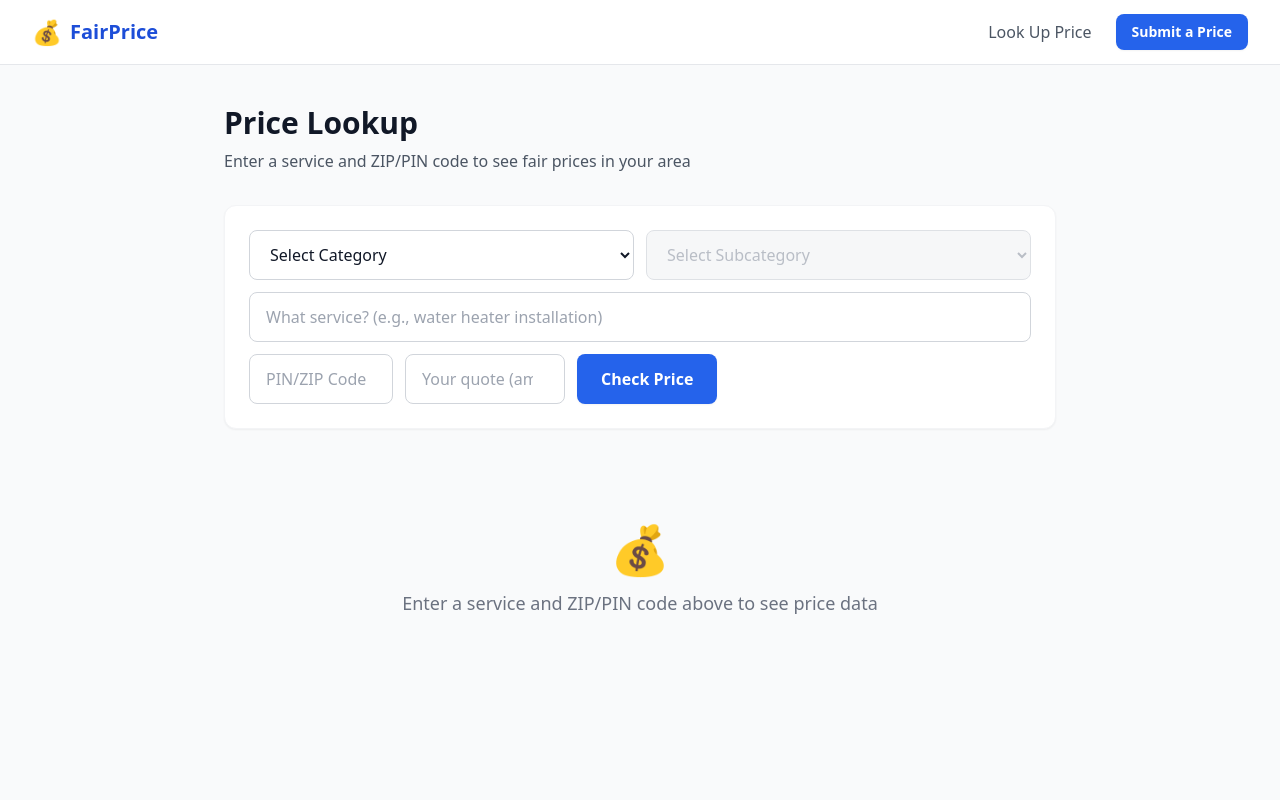
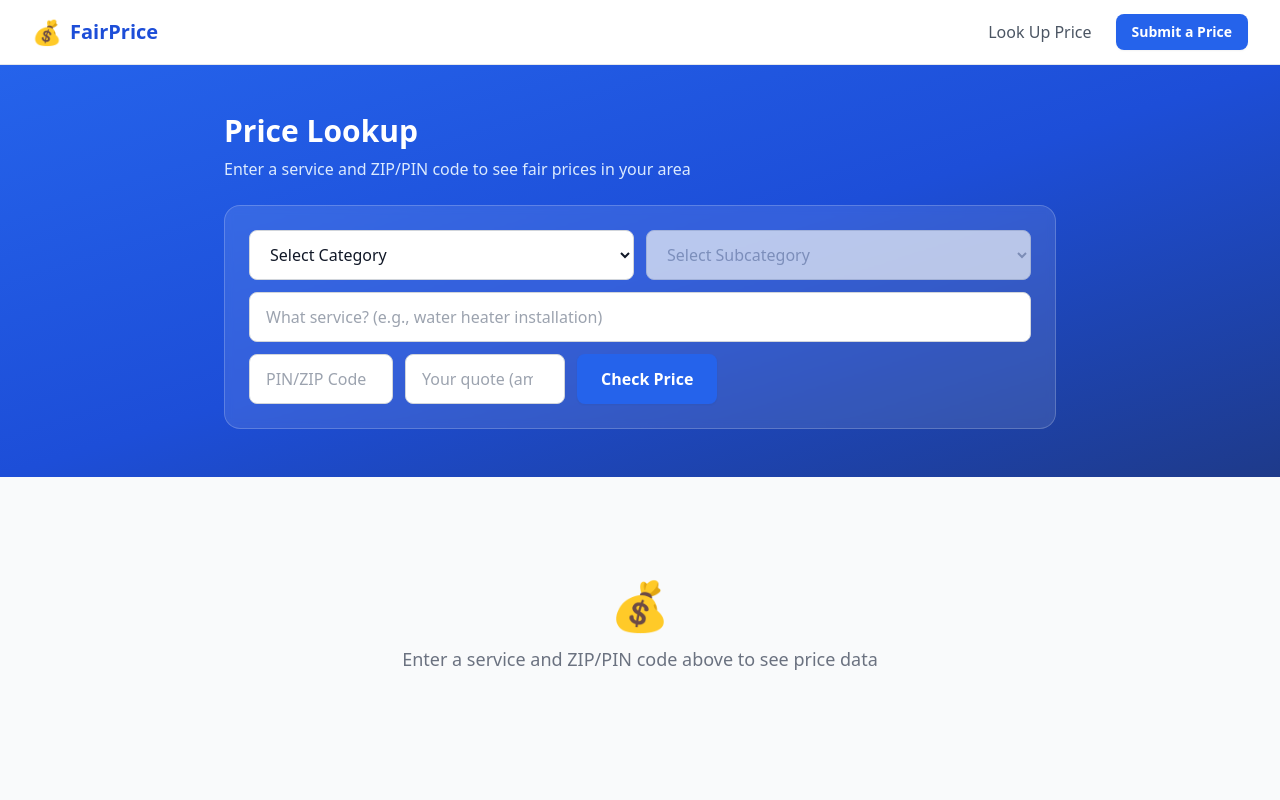
Before and after one commit to satyaroy-git/FairPrice, a Next.js app: page /lookup in a window 1280 px wide. Shown: the top 800 px of the page. Built offline with nearby package versions, Linux system fonts and the light colour scheme.

Commit message:
fix: consistent blue gradient header across all pages
- Lookup page now has matching blue gradient header with search bar
- Submit page has matching blue gradient header
- Consistent visual transition from homepage to inner pages
- Search bar on lookup page has glass-morphism style matching homepage

```diff
--- a/src/app/lookup/page.tsx
+++ b/src/app/lookup/page.tsx
@@ -171,11 +171,13 @@ function LookupContent() {
   };
 
   return (
-    <div className="max-w-4xl mx-auto px-4 sm:px-6 lg:px-8 py-10">
-      <h1 className="text-3xl font-bold text-gray-900 mb-2">Price Lookup</h1>
-      <p className="text-gray-600 mb-8">Enter a service and ZIP/PIN code to see fair prices in your area</p>
-
-      <div className="card mb-8">
+    <div>
+      {/* Header matching homepage gradient */}
+      <section className="bg-gradient-to-br from-blue-600 via-blue-700 to-blue-900 text-white py-12">
+        <div className="max-w-4xl mx-auto px-4 sm:px-6 lg:px-8">
+          <h1 className="text-3xl font-bold mb-2">Price Lookup</h1>
+          <p className="text-blue-100 mb-6">Enter a service and ZIP/PIN code to see fair prices in your area</p>
+          <div className="bg-white/10 backdrop-blur-sm rounded-2xl p-6 border border-white/20">
             <SearchBar
               onSearch={handleSearch}
               initialService={serviceParam}
@@ -186,6 +188,10 @@ function LookupContent() {
               initialSubcategory={subcategoryParam}
             />
           </div>
+        </div>
+      </section>
+
+      <div className="max-w-4xl mx-auto px-4 sm:px-6 lg:px-8 py-10">
 
       {/* Search limit reached */}
       {searchLimitReached && (
@@ -478,6 +484,7 @@ function LookupContent() {
         </div>
       )}
       </div>
+    </div>
   );
 }
 
--- a/src/app/submit/page.tsx
+++ b/src/app/submit/page.tsx
@@ -184,11 +184,18 @@ export default function SubmitPage() {
   };
 
   return (
-    <div className="max-w-2xl mx-auto px-4 sm:px-6 lg:px-8 py-10">
-      <h1 className="text-3xl font-bold text-gray-900 mb-2">Submit a Price</h1>
-      <p className="text-gray-600 mb-8">
-        Help others get fair prices by sharing what you paid. All submissions are anonymous.
-      </p>
+    <div>
+      {/* Header matching homepage gradient */}
+      <section className="bg-gradient-to-br from-blue-600 via-blue-700 to-blue-900 text-white py-12">
+        <div className="max-w-2xl mx-auto px-4 sm:px-6 lg:px-8">
+          <h1 className="text-3xl font-bold mb-2">Submit a Price</h1>
+          <p className="text-blue-100">
+            Help others get fair prices by sharing what you paid. All submissions are anonymous.
+          </p>
+        </div>
+      </section>
+
+      <div className="max-w-2xl mx-auto px-4 sm:px-6 lg:px-8 py-10">
 
       {/* Email Entry / User Info Section */}
       {!emailVerified ? (
@@ -545,6 +552,7 @@ export default function SubmitPage() {
           </div>
         </div>
       </div>
+      </div>
     </div>
   );
 }
```
Lines whose indentation alone changed are shown as unchanged.
